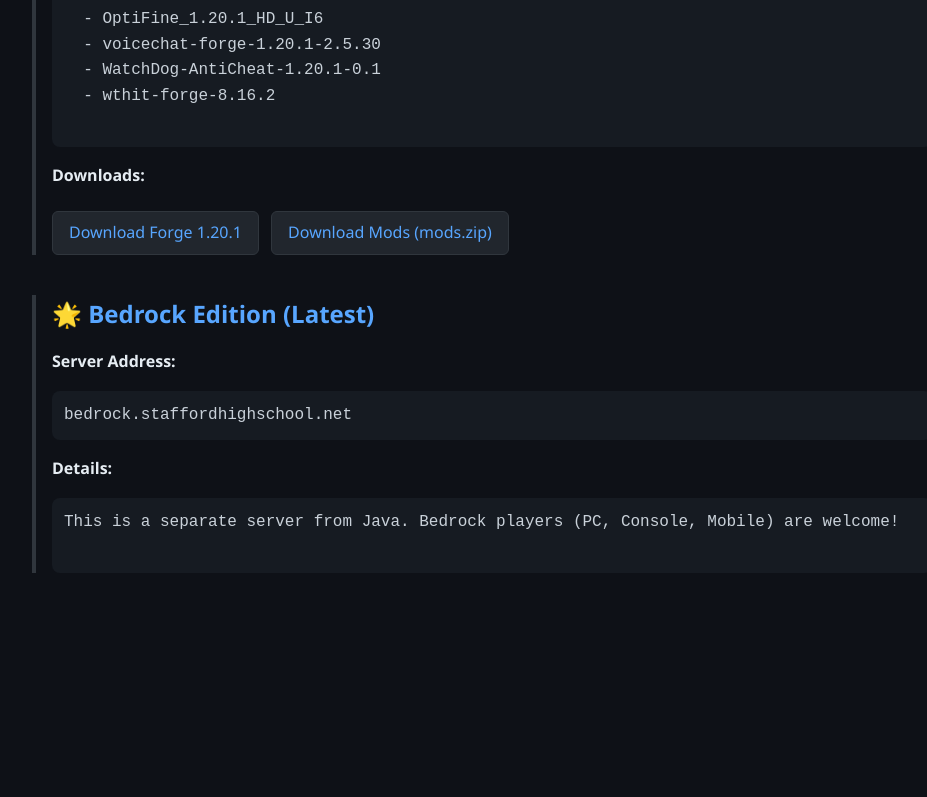
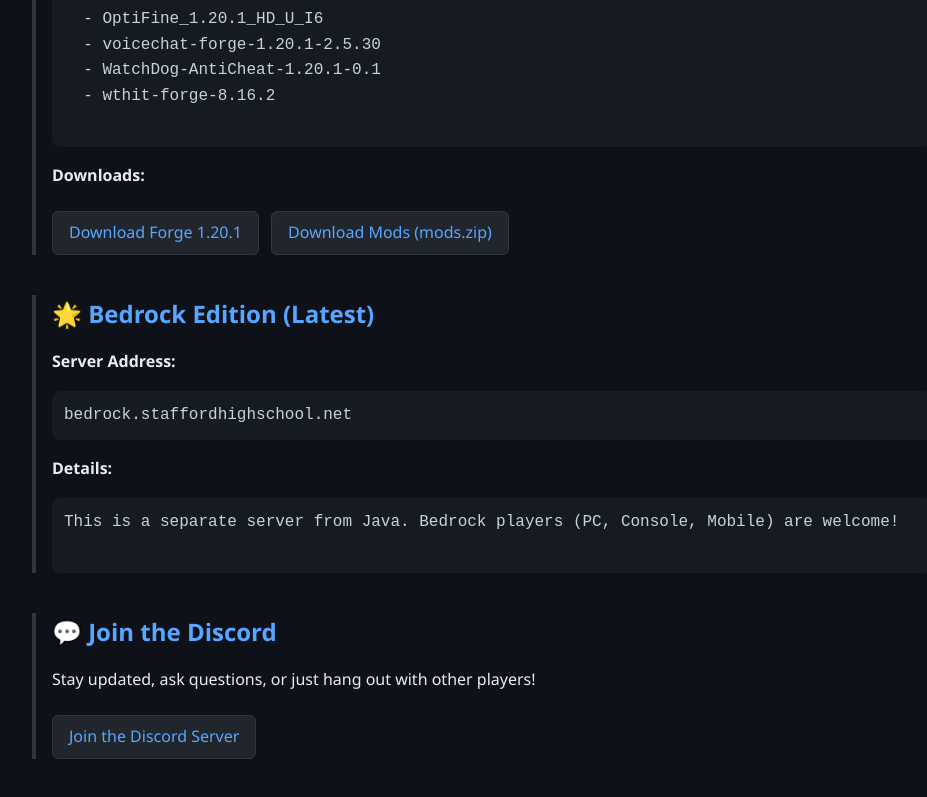
Before and after one commit to wvyn/shs.wyverion, a plain HTML site: page minecraft.html in a window 1280 px wide. Shown: the part 1022-1819 px from the top of the page, without its empty margins (158-1085 px from the left). Before the commit the page ends 1667 px from the top, so only its background shows below. Drawn offline with Linux system fonts and the light colour scheme.

Commit message:
Update minecraft.html

```diff
--- a/minecraft.html
+++ b/minecraft.html
@@ -157,6 +157,11 @@ Mods:
 This is a separate server from Java. Bedrock players (PC, Console, Mobile) are welcome!
     </pre>
   </div>
+<div class="section">
+  <h2>💬 Join the Discord</h2>
+  <p>Stay updated, ask questions, or just hang out with other players!</p>
+  <a class="link-button" href="https://discord.gg/H2kVESwNwx" target="_blank">Join the Discord Server</a>
+</div>
 
 </body>
 </html>
```
